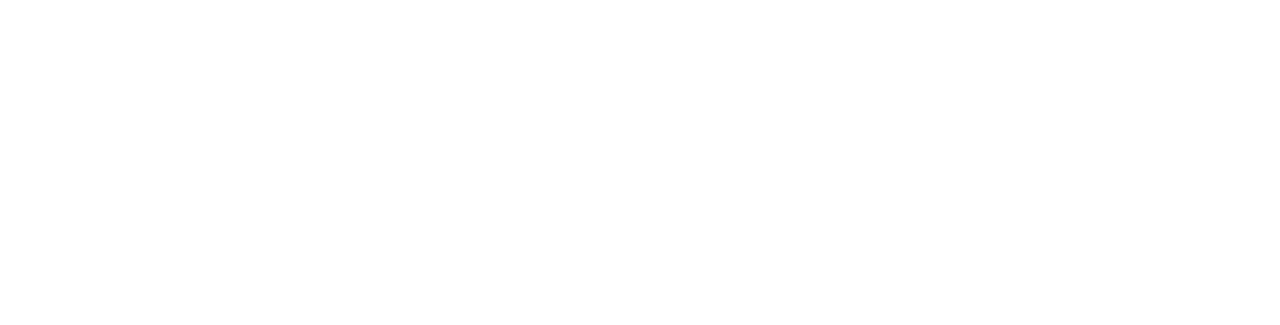
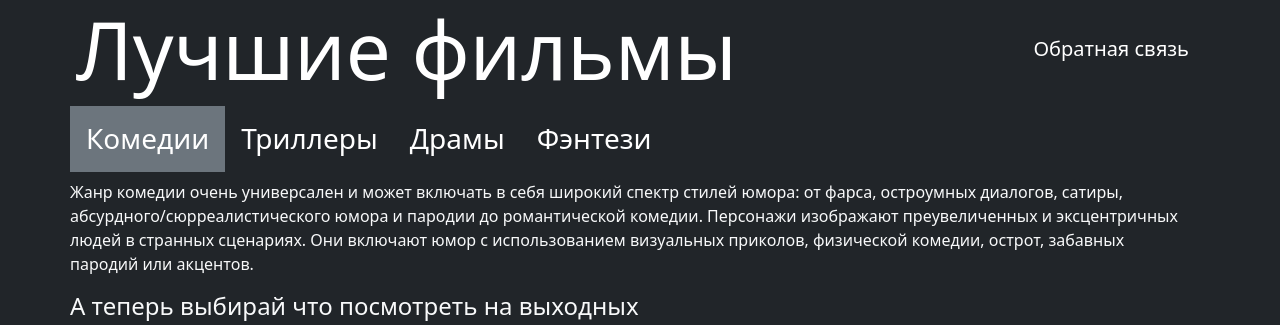
Before and after one commit to SofyaPim/movies, a plain HTML site: page index.html in a window 1280 px wide. Shown: the top 325 px of the page. Drawn offline with Linux system fonts and the light colour scheme; the site is published under a folder, as on GitHub Pages, so addresses that start at the root find nothing.

Commit message:
Update index.html

```diff
--- a/index.html
+++ b/index.html
@@ -5,8 +5,8 @@
     <link rel="icon" type="image/svg+xml" href="/vite.svg" />
     <meta name="viewport" content="width=device-width, initial-scale=1.0" />
     <title>Vite + React</title>
-    <script type="module" crossorigin src="/assets/index-BirXfpK_.js"></script>
-    <link rel="stylesheet" crossorigin href="/assets/index-DP-5hy7T.css">
+    <script type="module" crossorigin src="assets/index-BirXfpK_.js"></script>
+    <link rel="stylesheet" crossorigin href="assets/index-DP-5hy7T.css">
   </head>
   <body class="bg-dark">
     <div id="root"></div>
```
